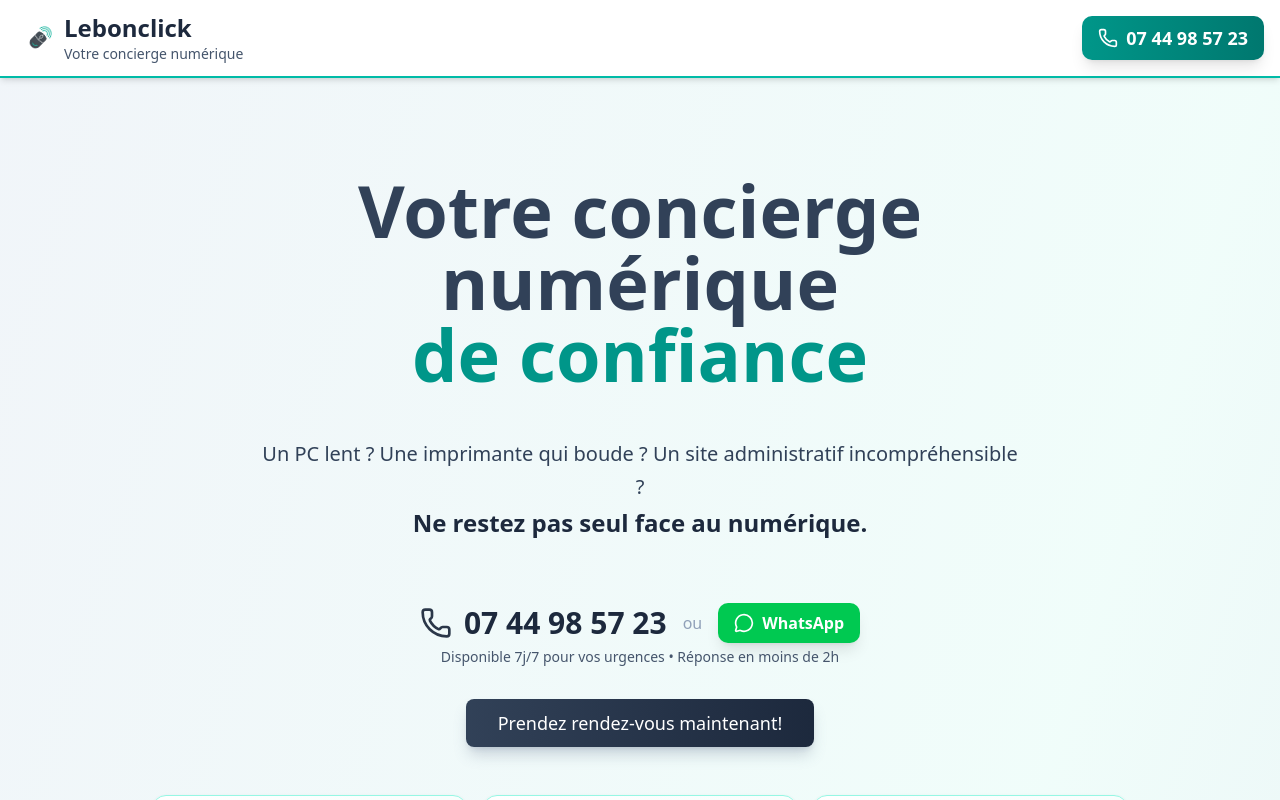
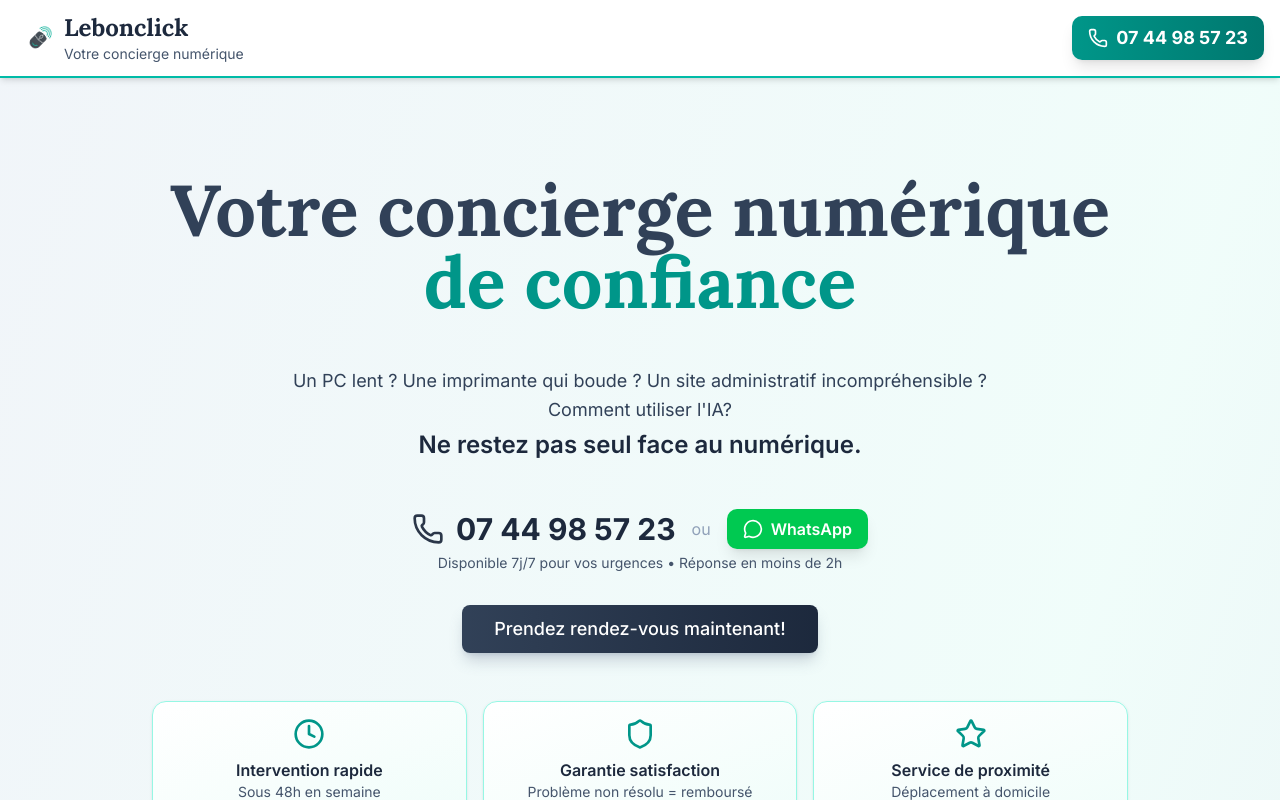
Before and after one commit to amj-wip-solutions/concierge-numerique-perreux, a Next.js app: page / in a window 1280 px wide. Shown: the top 800 px of the page. Built offline with nearby package versions, Linux system fonts and the light colour scheme.

Commit message:
improvedfonts

```diff
--- a/src/app/globals.css
+++ b/src/app/globals.css
@@ -6,8 +6,8 @@
 @theme inline {
   --color-background: var(--background);
   --color-foreground: var(--foreground);
-  --font-sans: var(--font-geist-sans);
-  --font-mono: var(--font-geist-mono);
+  --font-sans: var(--font-inter);
+  --font-serif: var(--font-lora);
   --color-sidebar-ring: var(--sidebar-ring);
   --color-sidebar-border: var(--sidebar-border);
   --color-sidebar-accent-foreground: var(--sidebar-accent-foreground);
@@ -119,6 +119,9 @@
   body {
     @apply bg-background text-foreground;
   }
+  h1, h2, h3, h4, h5, h6 {
+    @apply font-serif;
+  }
 }
 
 /* Custom animations */
--- a/src/app/layout.tsx
+++ b/src/app/layout.tsx
@@ -1,15 +1,19 @@
 import type { Metadata, Viewport } from "next";
-import { Geist, Geist_Mono } from "next/font/google";
+import { Inter, Lora } from "next/font/google";
 import "./globals.css";
 
-const geistSans = Geist({
-  variable: "--font-geist-sans",
+// Inter: Modern, highly readable sans-serif - perfect for body text and UI
+const inter = Inter({
+  variable: "--font-inter",
   subsets: ["latin"],
+  display: "swap",
 });
 
-const geistMono = Geist_Mono({
-  variable: "--font-geist-mono",
+// Lora: Warm, friendly serif - perfect for headings to build trust
+const lora = Lora({
+  variable: "--font-lora",
   subsets: ["latin"],
+  display: "swap",
 });
 
 export const viewport: Viewport = {
@@ -20,8 +24,8 @@ export const viewport: Viewport = {
 }
 
 export const metadata: Metadata = {
-  title: "Lebonclick - Concierge Numérique Le Perreux-sur-Marne | Alexander McLean-Janet",
-  description: "Votre concierge numérique au Perreux-sur-Marne. Conseil, dépannage, accompagnement informatique à domicile. PC lent, imprimante, sites administratifs, aide à l'achat.",
+  title: "Lebonclick - Concierge Numérique",
+  description: "Votre concierge numérique. Conseil, dépannage, accompagnement informatique à domicile. PC lent, imprimante, sites administratifs, aide à l'achat, IA, nous sommes présent pour toute vos questions tech.",
   keywords: "concierge numérique, dépannage informatique, Le Perreux-sur-Marne, assistance informatique, aide informatique seniors, réparation PC, installation imprimante",
   authors: [{ name: "Alexander McLean-Janet" }],
   creator: "Alexander McLean-Janet",
@@ -36,7 +40,7 @@ export const metadata: Metadata = {
   twitter: {
     card: "summary_large_image",
     title: "Lebonclick - Concierge Numérique",
-    description: "Votre concierge numérique au Perreux-sur-Marne. Intervention rapide et pédagogique.",
+    description: "Votre concierge numérique. Intervention rapide et pédagogique.",
   },
   robots: {
     index: true,
@@ -56,7 +60,7 @@ export default function RootLayout({
   return (
     <html lang="fr">
       <body
-        className={`${geistSans.variable} ${geistMono.variable} antialiased`}
+        className={`${inter.variable} ${lora.variable} antialiased font-sans`}
       >
         {children}
       </body>
--- a/src/app/opengraph-image.tsx
+++ b/src/app/opengraph-image.tsx
@@ -22,7 +22,7 @@ export default async function Image() {
           display: 'flex',
           alignItems: 'center',
           justifyContent: 'center',
-          fontFamily: 'system-ui, sans-serif',
+          fontFamily: 'Inter, system-ui, sans-serif',
         }}
       >
         <div
@@ -37,22 +37,24 @@ export default async function Image() {
         >
           <h1
             style={{
-              fontSize: 72,
-              fontWeight: 'bold',
+              fontSize: 68,
+              fontWeight: '700',
               color: '#1e293b',
               marginBottom: 30,
               lineHeight: 1.2,
+              letterSpacing: '-0.02em',
             }}
           >
             Votre concierge numérique
             <br />
-            <span style={{ color: '#14b8a6' }}>de confiance</span>
+            <span style={{ color: '#14b8a6', fontWeight: '800' }}>de confiance</span>
           </h1>
           <p
             style={{
-              fontSize: 36,
-              color: '#334155',
+              fontSize: 32,
+              color: '#475569',
               marginBottom: 20,
+              fontWeight: '400',
             }}
           >
             Dépannage • Formation • Accompagnement
@@ -60,25 +62,27 @@ export default async function Image() {
           <div
             style={{
               background: 'white',
-              padding: '15px 30px',
+              padding: '15px 35px',
               borderRadius: 12,
-              fontSize: 24,
+              fontSize: 26,
               color: '#14b8a6',
-              fontWeight: 600,
+              fontWeight: '600',
               marginTop: 30,
+              boxShadow: '0 4px 12px rgba(0,0,0,0.08)',
             }}
           >
             Le Perreux-sur-Marne
           </div>
           <div
             style={{
-              fontSize: 42,
-              fontWeight: 'bold',
+              fontSize: 48,
+              fontWeight: '700',
               color: '#1e293b',
               marginTop: 40,
+              letterSpacing: '-0.01em',
             }}
           >
-            ☎️ 07 44 98 57 23
+            📞 07 44 98 57 23
           </div>
         </div>
       </div>
--- a/src/app/page.tsx
+++ b/src/app/page.tsx
@@ -20,15 +20,15 @@ export default function Home() {
           <h1 className="text-7xl font-bold text-slate-800 mb-6 animate-fade-in-up" style={{ animationDelay: '0.1s' }}>
               <span className="text-slate-700">Votre concierge numérique <br/> <span className="text-teal-600">de confiance</span></span>
           </h1>
-          <p className="text-xl text-slate-700 mb-1 max-w-3xl mx-auto leading-relaxed animate-fade-in-up mt-12" style={{ animationDelay: '0.2s' }}>
-            Un PC lent ? Une imprimante qui boude ? Un site administratif incompréhensible ?
+          <p className="text-lg text-slate-700 mb-1 max-w-3xl mx-auto leading-relaxed animate-fade-in-up mt-12" style={{ animationDelay: '0.2s' }}>
+            Un PC lent ? Une imprimante qui boude ? Un site administratif incompréhensible ? Comment utiliser l'IA?
           </p>
           <p className="text-2xl font-semibold text-slate-800 mb-2 animate-fade-in-up" style={{ animationDelay: '0.3s' }}>
             Ne restez pas seul face au numérique.
           </p>
 
           {/* Prominent Phone Number */}
-          <div className="mb-8 animate-fade-in-up mt-16" style={{ animationDelay: '0.4s' }}>
+          <div className="mb-8 animate-fade-in-up mt-12" style={{ animationDelay: '0.4s' }}>
             <div className="flex flex-col md:flex-row items-center justify-center gap-4 mb-1">
               <a href="tel:+33744985723" className="inline-flex items-center gap-3 text-2xl md:text-3xl font-bold text-slate-800 hover:text-teal-600 transition-all hover:scale-105 cursor-pointer">
                 <Phone className="w-7 h-7 md:w-8 md:h-8 animate-pulse-subtle" />
@@ -216,13 +216,23 @@ export default function Home() {
           <div className="grid md:grid-cols-3 gap-6">
 
             <div className="bg-white rounded-xl p-6 shadow-md border border-slate-200 flex flex-col justify-between">
-              <p className="text-slate-700 mb-4 italic">
+                <div className="flex gap-1 mb-4">
+                    {[...Array(5)].map((_, i) => (
+                        <Star key={i} className="w-5 h-5 fill-teal-600 text-teal-600" />
+                    ))}
+                </div>
+                <p className="text-slate-700 mb-4 italic">
                   "Dans le passé, j'ai été victime d'une escroquerie en ligne. Mais grâce à de précieux conseils et astuces j'ai appris à reconnaître les indices suspects."              </p>
               <p className="font-semibold text-slate-800">Roxane M.</p>
             </div>
 
               <div className="bg-white rounded-xl p-6 shadow-md border border-slate-200 flex flex-col justify-between">
-              <p className="text-slate-700 mb-4 italic">
+                  <div className="flex gap-1 mb-4">
+                      {[...Array(5)].map((_, i) => (
+                          <Star key={i} className="w-5 h-5 fill-teal-600 text-teal-600" />
+                      ))}
+                  </div>
+                  <p className="text-slate-700 mb-4 italic">
                   "Formidable !!!
                   Simple ! Rapide  mon imprimante ne marchait plus et mon PC était lent  ! Grasse a l’intervention d’Alex j’évite le changement de matériel
                   Le morale revient !!! Bravo !!!"
@@ -232,7 +242,12 @@ export default function Home() {
           </div>
 
               <div className="bg-white rounded-xl p-6 shadow-md border border-slate-200 flex flex-col justify-between">
-              <p className="text-slate-700 mb-4 italic">
+                  <div className="flex gap-1 mb-4">
+                      {[...Array(5)].map((_, i) => (
+                          <Star key={i} className="w-5 h-5 fill-teal-600 text-teal-600" />
+                      ))}
+                  </div>
+                  <p className="text-slate-700 mb-4 italic">
                 "Mes enfants avaient du mal en maths. Grâce à ChatGPT et ses explications j'étais beaucoup plus à l'aise pour leur expliquer les choses, et j'ai pu rafraîchir mes propres connaissances."
               </p>
               <p className="font-semibold text-slate-800">Yvonne M.</p>
```
Also changed, not shown: 1 other file (tests, documents, lock files or other folders).
